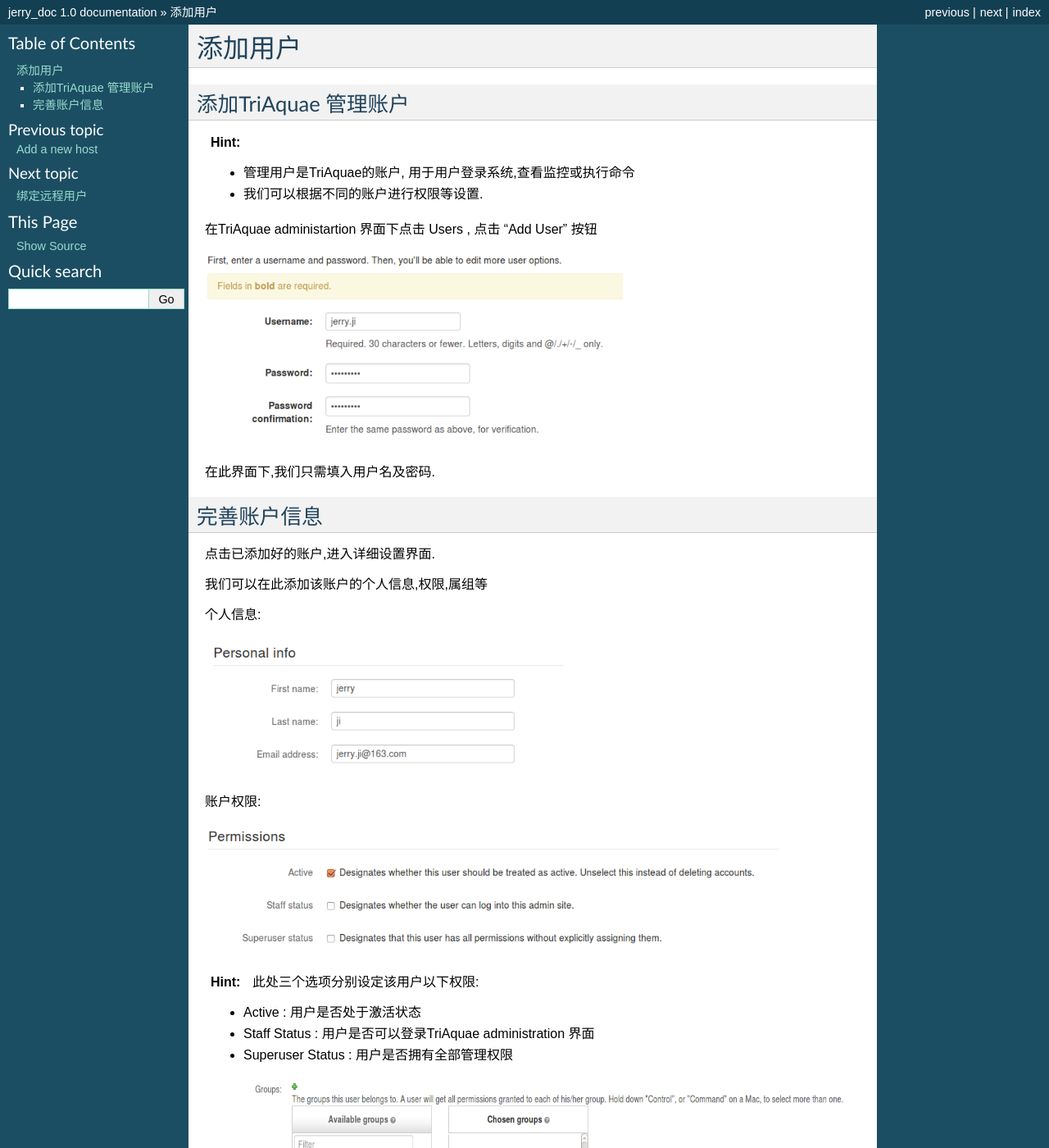
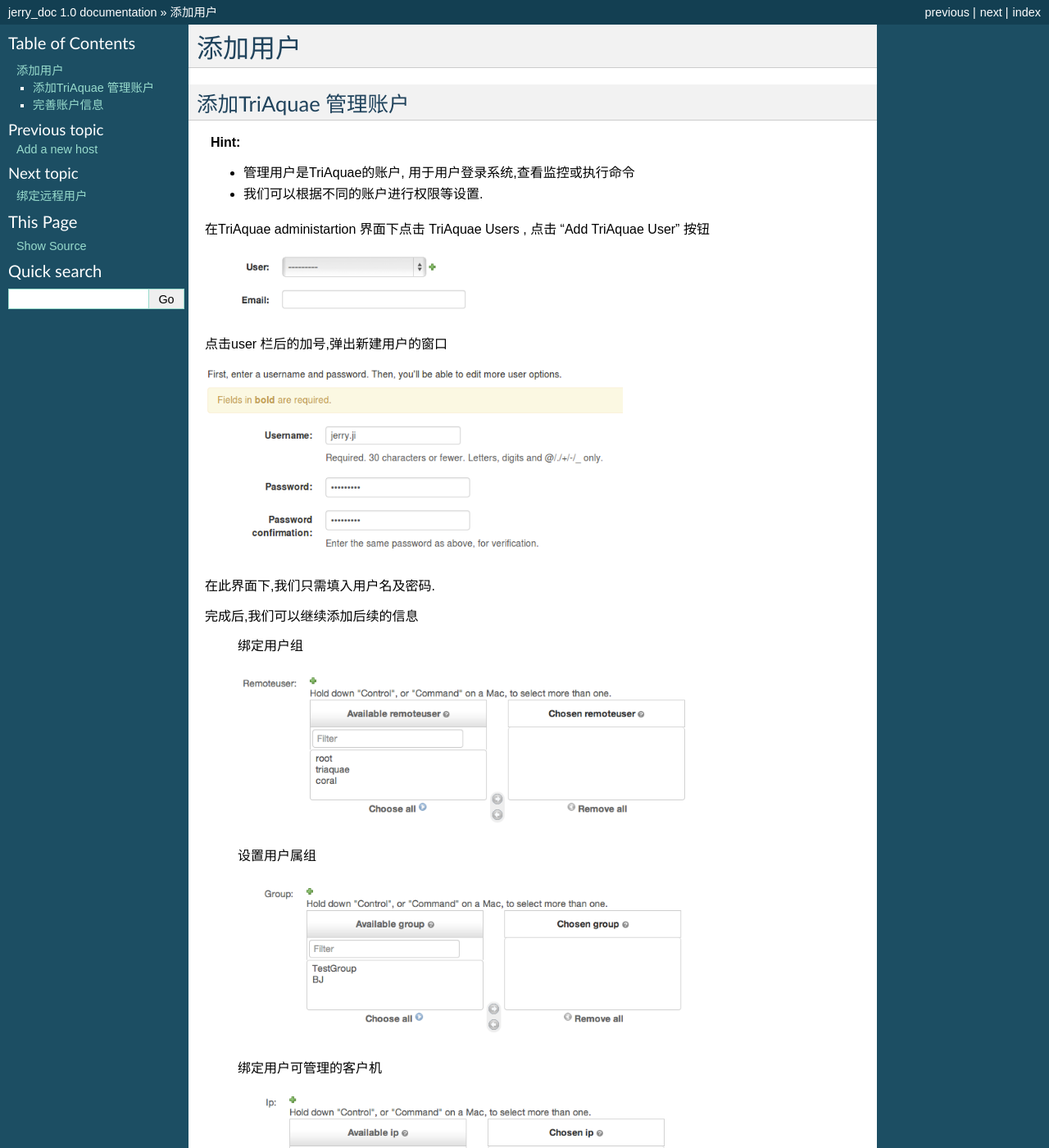
Before and after one commit to jerry123je/test, a Sphinx documentation site: the page built from docs/adduser.rst, in a window 1280 px wide and 1400 px high. Shown: the whole window at 82% size. Built offline with Sphinx 7.4.7, drawn with Linux system fonts in a browser that asks for light colours; pages that are not in the unit, such as notebooks, are missing from menus; some of the changed text lies outside the part shown.

Commit message:
20131122_09

```diff
--- a/docs/adduser.rst
+++ b/docs/adduser.rst
@@ -9,20 +9,45 @@
  * 管理用户是TriAquae的账户, 用于用户登录系统,查看监控或执行命令
  * 我们可以根据不同的账户进行权限等设置.
 
-在TriAquae administartion 界面下点击 Users , 点击 "Add User" 按钮
+在TriAquae administartion 界面下点击 TriAquae Users , 点击 "Add TriAquae User" 按钮
+
+.. image:: images/add_user_001.png
+	   :scale: 80 %
+
+点击user 栏后的加号,弹出新建用户的窗口
 
 .. image:: images/add_user_01.png
 	   :scale: 80 %
 
 在此界面下,我们只需填入用户名及密码.
 
+完成后,我们可以继续添加后续的信息
+
+
+  绑定用户组
+
+  .. image:: images/add_user_002.png
+   	     :scale: 80 %
+
+
+  设置用户属组
+
+  .. image:: images/add_user_003.png
+             :scale: 80 %
+
+
+  绑定用户可管理的客户机
+
+  .. image:: images/add_user_004.png
+             :scale: 80 %
+
 
 完善账户信息
 -------------------
 
-点击已添加好的账户,进入详细设置界面.
+在TriAquae Administration 界面下点击 Users, 点击已添加好的账户,进入详细设置界面.
 
-我们可以在此添加该账户的个人信息,权限,属组等
+我们可以在此设置该账户的个人信息,权限,属组等
 
 
 个人信息:
@@ -45,9 +70,7 @@
 	* Superuser Status : 用户是否拥有全部管理权限
 
 
+设置用户的属组及权限
+
 .. image:: images/add_user_04.png
            :scale: 80%
-
-.. note::
-
-	此处设置用户的属组及权限
```
Also changed, not shown: docs/images/add_user_001.png (added), docs/images/add_user_002.png (added), docs/images/add_user_003.png (added), docs/images/add_user_004.png (added), docs/images/add_user_03.png.
